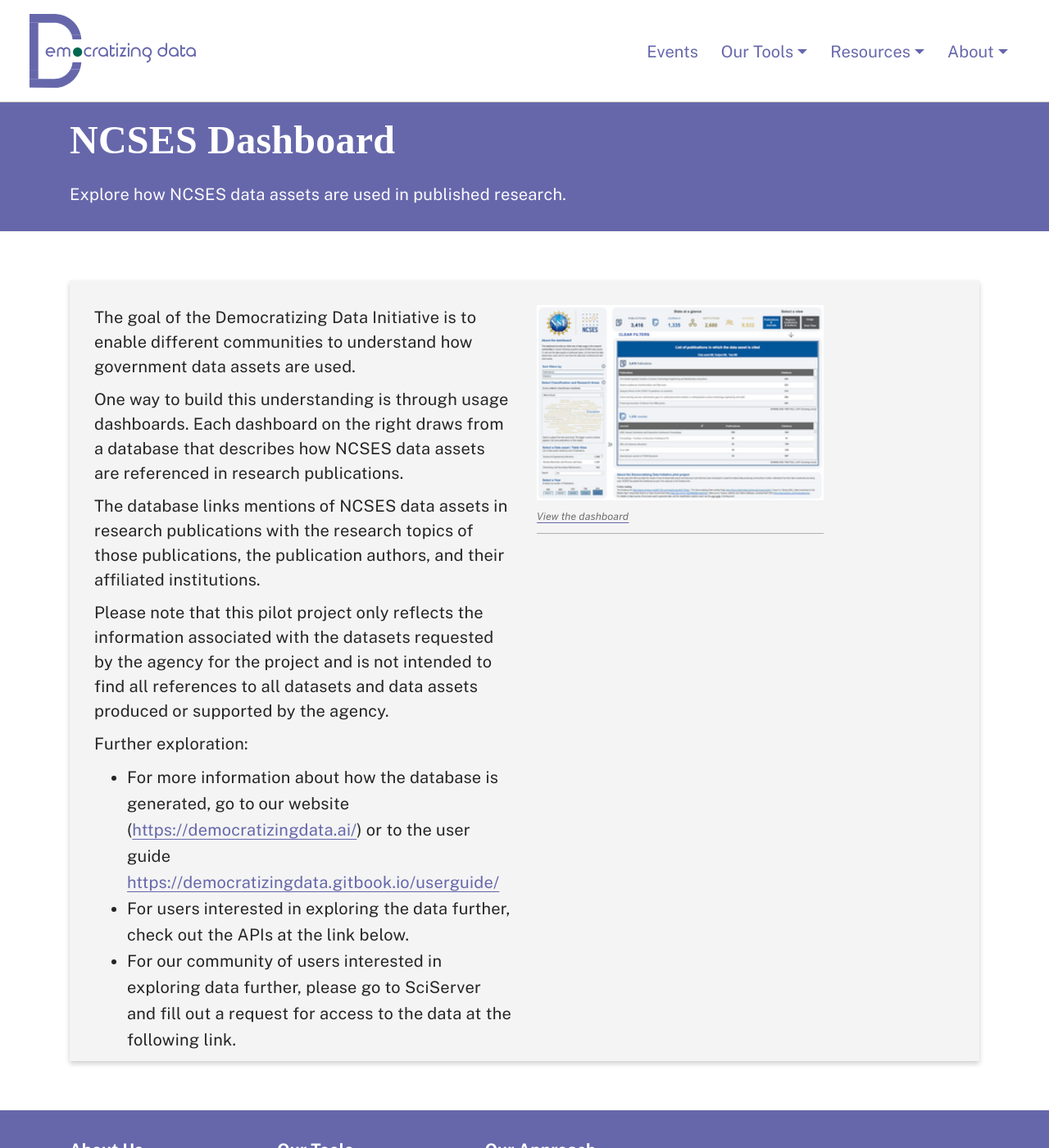
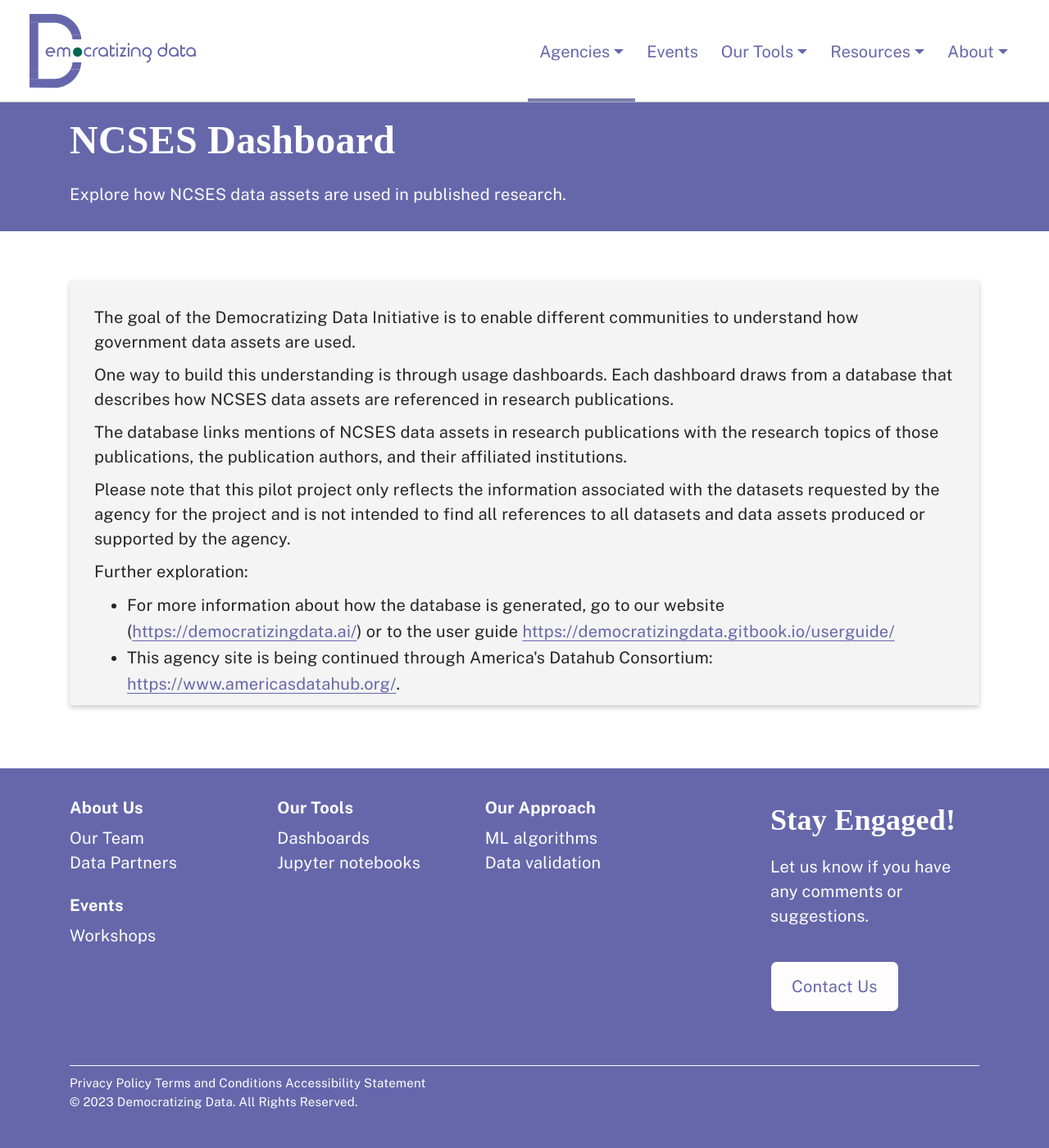
Before and after one commit to democratizingdata/democratizingdata.github.io, a Jekyll site: the page built from agencies/ncses-landing/index.html, in a window 1280 px wide and 1400 px high. Shown: the whole window at 82% size. Built offline with Jekyll 4.4.1, drawn with Linux system fonts in a browser that asks for light colours; nearby versions of some CDN libraries; some web fonts are replaced.

Commit message:
Change dashboard references

```diff
--- a/_includes/header.html
+++ b/_includes/header.html
@@ -34,26 +34,33 @@
 
             <ul class="s-cms-nav  navbar-nav  ml-auto">
                 <!-- All top-level CMS controlled nav elements handled here. -->
-              <!--   <li class="nav-item dropdown"><a href="{{ site.baseurl }}/agencies" class="nav-link dropdown-toggle" data-toggle="dropdown"
-                        aria-haspopup="true" aria-expanded="false">
+                <li class="nav-item dropdown">
+                    <a href="{{ site.baseurl }}/agencies" class="nav-link dropdown-toggle"
+                        data-toggle="dropdown" aria-haspopup="true" aria-expanded="false">
                         Agencies
-                        <span class="sr-only">Toggle Dropdown</span></a>
-                    <div class="dropdown-menu" role="menu" aria-labelledby="navbarDropdown"><a class="dropdown-item"
+                        <span class="sr-only">Toggle Dropdown</span>
+                    </a>
+                    <div class="dropdown-menu" role="menu" aria-labelledby="navbarDropdown">
+                        <a class="dropdown-item"
                             href="{{ site.baseurl }}/agencies/usda-landing/" role="menuitem">
                             Economic Research Service (ERS) - USDA
-                        </a><a class="dropdown-item"
+                        </a>
+                        <a class="dropdown-item"
                             href="https://public.tableau.com/app/profile/national.agricultural.statistics.service/viz/5WsofNASSDataUsage/The5Ws"
                             role="menuitem" target="_blank">
                             National Agricultural Statistics Service (NASS) - USDA
-                        </a><a class="dropdown-item" href="https://nces.ed.gov/" role="menuitem" target="_blank">
+                        </a>
+                        <a class="dropdown-item" href="https://nces.ed.gov/" role="menuitem" target="_blank">
                             National Center for Education Statistics (NCES) - ED
-                        </a><a class="dropdown-item" href="{{ site.baseurl }}/agencies/ncses-landing/" role="menuitem">
+                        </a>
+                        <a class="dropdown-item" href="{{ site.baseurl }}/agencies/ncses-landing/" role="menuitem">
                             National Center for Science and Engineering Statistics (NCSES) - NSF
                         </a>
                         <a class="dropdown-item" href="https://www.noaa.gov/" role="menuitem" target="_blank">
                             National Oceanic and Atmospheric Administration (NOAA)
                         </a>
-                </li> -->
+                    </div>
+                </li>
                 <li class="nav-item"><a class="nav-link" href="{{ site.baseurl }}/events/">
                         Events
 
@@ -70,6 +77,7 @@
                         </a><a class="dropdown-item" href="{{ site.baseurl }}/tools/jupyter-notebooks/" role="menuitem">
                             Jupyter Notebooks
                         </a>
+                    </div>
                 </li>
                 <li class="nav-item dropdown"><a href="{{ site.baseurl }}/resources" class="nav-link dropdown-toggle" data-toggle="dropdown"
                         aria-haspopup="true" aria-expanded="false">
@@ -85,6 +93,7 @@
                         </a><a class="dropdown-item" href="{{ site.baseurl }}/resources/additional-resources/" role="menuitem">
                             Additional Resources
                         </a>
+                    </div>
                 </li>
                 <li class="nav-item dropdown"><a href="{{ site.baseurl }}/about" class="nav-link dropdown-toggle" data-toggle="dropdown"
                         aria-haspopup="true" aria-expanded="false">
@@ -100,6 +109,7 @@
                         </a><a class="dropdown-item" href="{{ site.baseurl }}/about/contact-us/" role="menuitem">
                             Contact Us
                         </a>
+                    </div>
                 </li>
             </ul>
             <script type="module">
--- a/agencies/ncses-landing/index_rev.html
+++ b/agencies/ncses-landing/index.html
@@ -27,7 +27,7 @@
                     <p>The goal of the Democratizing Data Initiative is to enable different communities to understand
                         how government data assets are used.</p>
 
-                    <p>One way to build this understanding is through usage dashboards. Each dashboard on the right
+                    <p>One way to build this understanding is through usage dashboards. Each dashboard
                         draws from a database that describes how NCSES data assets are referenced in research
                         publications.</p>
 
@@ -45,15 +45,20 @@
                                 target="_blank">https://democratizingdata.ai/</a>) or to the user guide <a
                                 href="https://democratizingdata.gitbook.io/userguide/"
                                 target="_blank">https://democratizingdata.gitbook.io/userguide/</a></li>
-                        <li>For users interested in exploring the data further, check out the APIs at the link below.
+                        <li>
+                            This agency site is being continued through America's  Datahub Consortium: <a
+                            href="https://www.americasdatahub.org/"
+                            target="_blank">https://www.americasdatahub.org/</a>.
                         </li>
-                        <li>For our community of users interested in exploring data further, please go to SciServer and
-                            fill out a request for access to the data at the following link.</li>
+                        <!-- <li>For users interested in exploring the data further, check out the APIs at the link below.
+                        </li> -->
+                        <!-- <li>For our community of users interested in exploring data further, please go to SciServer and
+                            fill out a request for access to the data at the following link.</li> -->
                     </ul>
 
                 </div>
 
-                <div class="col">
+                <!-- <div class="col">
 
                     <a href="{{ site.baseurl }}/agencies/ncses-landing/ncses-pubs/" target="_blank" class="img-fluid">
                         <figure class="img-fluid">
@@ -68,7 +73,7 @@
                         </figure>
                     </a>
 
-                </div>
+                </div> -->
 
 
             </div>
```
Also changed, not shown: agencies/usda-landing/index.html (renamed from agencies/usda-landing/index_rev.html, +11 -6 lines).
